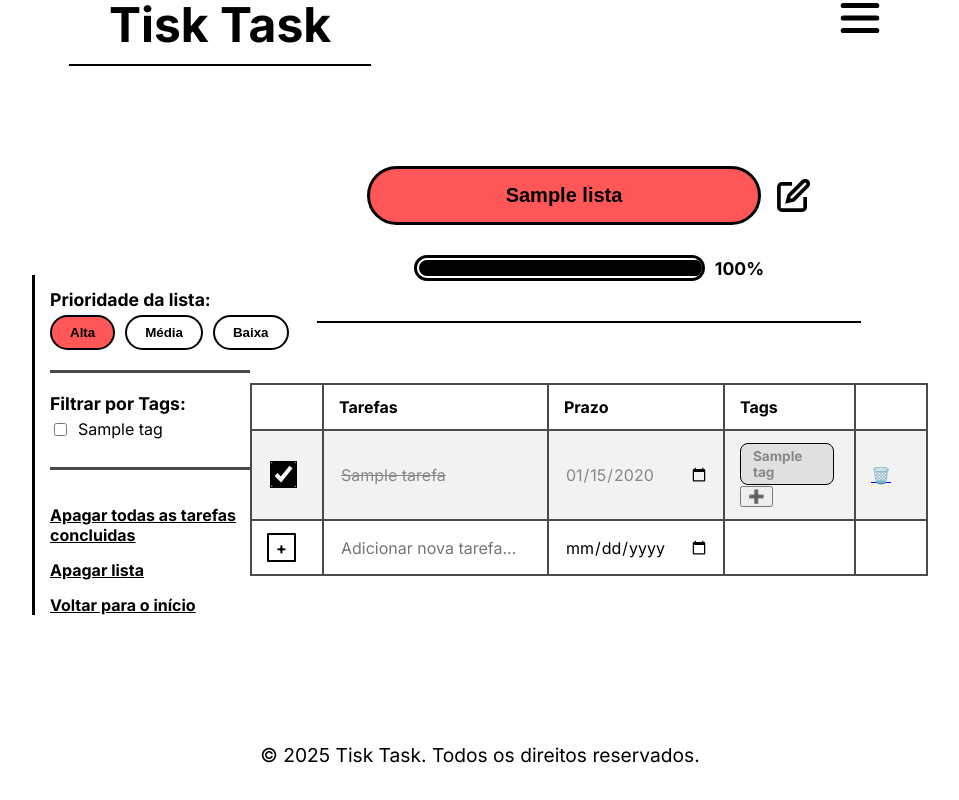
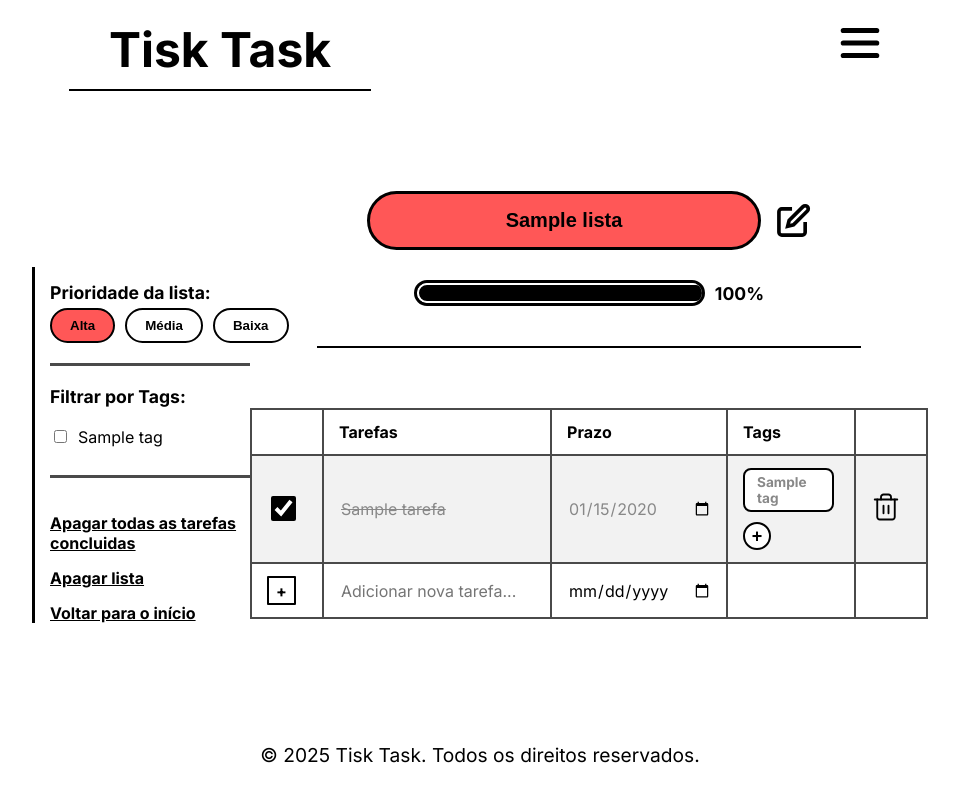
Before and after one commit to giovanabim/tisk-task, a Django app: page /listas/1/detalhe/ in a window 1280 px wide. Shown: the whole page, without its empty margins (160-1119 px from the left). Run offline with Django 5.2, Linux system fonts and the light colour scheme; a user stored in the database is signed in; tables that the repository leaves empty hold one stand-in row (values such as "Sample post").

Commit message:
Projeto finalizado

```diff
--- a/apps/listas/templates/listas/detalhes.html
+++ b/apps/listas/templates/listas/detalhes.html
@@ -59,8 +59,8 @@
                     class="{% if lista.prioridade == 'baixa' %}selected-{{lista.prioridade}}{% endif %}">Baixa</button>
         </form>
 
-        <h2>Filtrar por Tags:</h2>
-        <form method="GET" action="{% url 'detalhe_lista' lista_id=lista.pk %}">
+        <h2 style="margin-bottom: 20px;">Filtrar por Tags:</h2>
+        <form method="GET" action="{% url 'detalhe_lista' lista_id=lista.pk %}" class="tags-checkboxes">
 
             {% for tag in tags %}
                 <label class="tag-filtro-item">
@@ -154,17 +154,25 @@
                                         onchange="this.form.submit()">
                                 </form>
                             </td>
-                            <td>
-                                <div id="tags-visual-{{ tarefa.pk }}">
+                            <td class="tags-celula">
+                                <div id="tags-visual-{{ tarefa.pk }}" class="tags-container">
                                     {% for tag in tarefa.tags.all %}
                                         <span class="tag-balao" data-tag-id="{{ tag.pk }}">{{ tag.nome }}</span>
                                     {% endfor %}
                                 </div>
 
-                                <button onclick="toggleDropdown(event, {{ tarefa.pk }})">➕</button>
+                                <button onclick="toggleDropdown(event, {{ tarefa.pk }})" class="adicionar-tag">+</button>
                             </td>
-                            <td>
-                                <a href="{% url 'apagar_tarefa' lista_id=lista.pk tarefa_id=tarefa.pk %}">🗑️</a>
+                            <td class="coluna-acoes">
+                                <a href="{% url 'apagar_tarefa' lista_id=lista.pk tarefa_id=tarefa.pk %}" class="btn-apagar" title="Apagar Tarefa">
+                                    <svg width="30" height="30" viewBox="0 0 24 24" fill="none" stroke="black" stroke-width="1.5" stroke-linecap="round" stroke-linejoin="round">
+                                        <path d="M3 6h18"></path>
+                                        <path d="M19 6v14c0 1-1 2-2 2H7c-1 0-2-1-2-2V6"></path>
+                                        <path d="M8 6V4c0-1 1-2 2-2h4c1 0 2 1 2 2v2"></path>
+                                        <line x1="10" y1="11" x2="10" y2="17"></line>
+                                        <line x1="14" y1="11" x2="14" y2="17"></line>
+                                    </svg>
+                                </a>
                             </td>
                         </tr>
                     {% endfor %}
--- a/static/global/styles.css
+++ b/static/global/styles.css
@@ -2,6 +2,7 @@
 
 
 /* cadastro.html e login.html */
+
 
 body {
     height: 100vh;
@@ -174,16 +175,16 @@ header button {
 }
 
 /* estilização da barra de rolagem */
-.listas-container::-webkit-scrollbar {
+.listas-container::-webkit-scrollbar, .tags-checkboxes::-webkit-scrollbar {
     width: 10px;
 }
 
-.listas-container::-webkit-scrollbar-track {
+.listas-container::-webkit-scrollbar-track, .tags-checkboxes::-webkit-scrollbar-track {
     background: #f0f0f0;
     border-radius: 10px;
 }
 
-.listas-container::-webkit-scrollbar-thumb {
+.listas-container::-webkit-scrollbar-thumb, .tags-checkboxes::-webkit-scrollbar-thumb {
     background: #000;
     border-radius: 10px;
     border: 2px solid #f0f0f0;
@@ -483,6 +484,13 @@ a.btn-positivo {
     transition: all 0.2s;
 }
 
+.tags-checkboxes {
+    display: flex;
+    flex-direction: column;
+    max-height: 250px;
+    overflow-y: auto;
+}
+
 .selected-alta {
     background-color: #ff5757 !important;
 }
@@ -522,7 +530,7 @@ a.btn-positivo {
 }
 
 .conteudo-tarefas {
-    height: 400px;
+    height: 350px;
     overflow-y: auto;
 }
 
@@ -559,16 +567,49 @@ a.btn-positivo {
 }
 
 .tabela-tarefas input[type="text"]:focus {
-    outline: 2px solid black;
+    outline: none;
     background: white;
 }
+
 
 .tabela-tarefas input[type="checkbox"] {
     width: 25px;
     height: 25px;
     cursor: pointer;
     accent-color: black;
-    outline: 1px black solid;
+    border: 0;
+}
+
+.tags-celula {
+    overflow-x: auto;
+    max-width: 100px;
+}
+
+.tags-container {
+    display: flex;
+margin-bottom: 10px;
+}
+
+.adicionar-tag {
+    display: inline-flex;
+    align-items: center;
+    justify-content: center;
+
+    width: 28px !important;
+    height: 28px !important;
+    padding: 0;
+
+    background-color: white;
+    border: 2px solid black;
+    border-radius: 50%;
+
+    font-size: 18px;
+    font-weight: bold;
+    cursor: pointer;
+    transition: all 0.2s ease;
+
+    line-height: 1;
+    outline: none;
 }
 
 tr.concluida {
@@ -582,13 +623,28 @@ tr.concluida input {
 }
 
 .tag-balao {
-    background-color: #e0e0e0;
+    background-color: #ffffff;
     padding: 4px 12px;
     border-radius: 8px;
     font-size: 0.85rem;
     margin-right: 5px;
     display: inline-block;
-    border: 1px solid black;
+    border: 2px solid black;
+}
+
+.tags-celula::-webkit-scrollbar {
+    width: 1px;
+}
+
+.tags-celula::-webkit-scrollbar-track {
+    background: #f0f0f0;
+    border-radius: 10px;
+}
+
+.tags-celula::-webkit-scrollbar-thumb {
+    background: #000;
+    border-radius: 10px;
+    border: 5px solid #f0f0f0;
 }
 
 .adicionar-icone {
@@ -606,11 +662,23 @@ tr.concluida input {
 
 .drop-down-tags {
     z-index: 1000;
-    box-shadow: 5px 5px 0px black;
+    font-size: 10pt;
     border: 3px solid black !important;
     padding: 15px;
     border-radius: 15px;
     min-width: 200px;
+}
+.drop-down-tags a {
+    color: black;
+
+}
+
+.drop-down-tags button {
+    background-color: white;
+    padding: 10px 20px;
+    border: 2px black solid;
+    border-radius: 50px;
+    font-weight: 700;
 }
 
 .tag-checkbox-item {
@@ -618,3 +686,124 @@ tr.concluida input {
     margin-bottom: 8px;
     font-weight: bold;
 }
+
+.coluna-acoes {
+    text-align: center;
+    width: 10px;
+}
+
+.btn-apagar {
+    display: inline-flex;
+    align-items: center;
+    justify-content: center;
+    text-decoration: none;
+}
+
+.btn-apagar svg {
+    display: block;
+}
+
+/* Gerenciar tags */
+
+.container-tags {
+    height: 80vh;
+    max-width: 600px;
+    margin: 40px auto;
+    padding: 20px;
+}
+
+.container-tags h1 {
+    font-size: 2.5rem;
+    font-weight: 900;
+    margin-bottom: 30px;
+}
+
+/* Formulário de Criação */
+.form-criar-tag {
+    display: flex;
+    gap: 10px;
+}
+
+.input-minimalista {
+    flex-grow: 1;
+    padding: 12px 20px;
+    border: 3px solid black;
+    border-radius: 10px;
+    font-size: 1rem;
+    font-weight: 600;
+    outline: none;
+}
+
+.btn-principal {
+    background-color: #c1ff72;
+    border: 3px solid black;
+    padding: 10px 25px;
+    border-radius: 100px;
+    font-weight: 800;
+    cursor: pointer;
+    box-shadow: 4px 4px 0px black;
+    transition: transform 0.1s, box-shadow 0.1s;
+}
+
+.btn-principal:active {
+    transform: translate(2px, 2px);
+    box-shadow: 2px 2px 0px black;
+}
+
+/* Grid de Tags Existentes */
+.grid-tags {
+    display: flex;
+    flex-wrap: wrap;
+    gap: 12px;
+    margin-top: 20px;
+}
+
+.tag-card {
+    display: flex;
+    align-items: center;
+    background-color: white;
+    border: 2px solid black;
+    border-radius: 100px;
+    padding: 8px 15px;
+    gap: 10px;
+}
+
+.tag-nome {
+    font-weight: 700;
+    font-size: 1rem;
+}
+
+
+.btn-apagar-icone {
+    background: none;
+    border: none;
+    color: #888;
+    cursor: pointer;
+    display: flex;
+    align-items: center;
+    padding: 0;
+    transition: color 0.2s;
+}
+
+.btn-apagar-icone:hover {
+    color: #ff5757;
+}
+
+.divisor {
+    border: none;
+    border-top: 3px solid black;
+    margin: 40px 0;
+}
+
+.link-voltar {
+    display: inline-block;
+    margin-top: 20px;
+    text-decoration: none;
+    color: black;
+    font-weight: 800;
+    font-size: 1.1rem;
+}
+
+.link-voltar:hover {
+    text-decoration: underline;
+}
```
Also changed, not shown: apps/tarefas/templates/tarefas/gerenciar_tags.html (+25 -14 lines), apps/listas/migrations/0001_initial.py, apps/tarefas/migrations/0001_initial.py, apps/usuarios/migrations/0001_initial.py, db.sqlite3.
